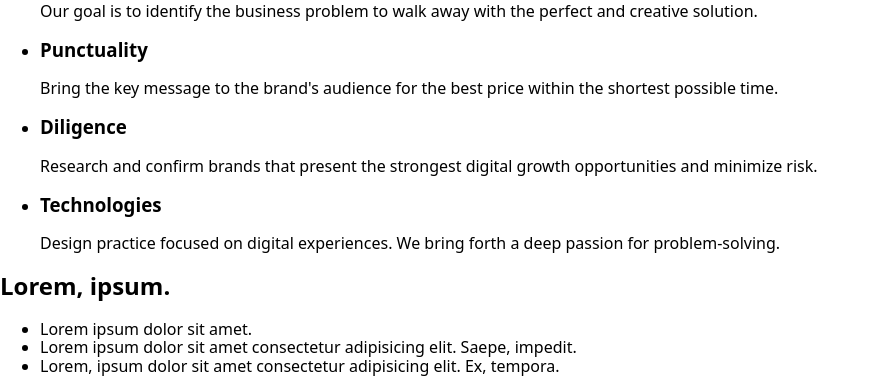
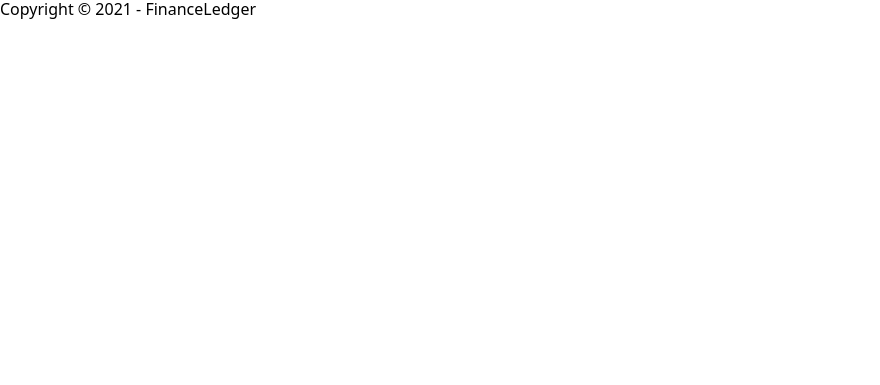
Before and after one commit to YlStar1977/team-work, a plain HTML site: page index.html in a window 1280 px wide. Shown: the part 4634-5019 px from the top of the page, without its empty margins (0-880 px from the left). After the commit the page ends 4668 px from the top, so only its background shows below. Drawn offline with nearby package versions, Linux system fonts and the light colour scheme.

Commit message:
Update index.html

```diff
--- a/index.html
+++ b/index.html
@@ -212,56 +212,6 @@
           </ul>
         </div>
       </section>
-
-      <section class="feature section">
-        <div class="container">
-          <h2 class="feature-title visually-hidden">feature</h2>
-          <ul class="feature-list list">
-            <li class="feature-item">
-              <h3 class="feature-undertitle">Strategy</h3>
-              <p class="feature-desc">
-                Our goal is to identify the business problem to walk away with
-                the perfect and creative solution.
-              </p>
-            </li>
-            <li class="feature-item">
-              <h3 class="feature-undertitle">Punctuality</h3>
-              <p class="feature-desc">
-                Bring the key message to the brand's audience for the best price
-                within the shortest possible time.
-              </p>
-            </li>
-            <li class="feature-item">
-              <h3 class="feature-undertitle">Diligence</h3>
-              <p class="feature-desc">
-                Research and confirm brands that present the strongest digital
-                growth opportunities and minimize risk.
-              </p>
-            </li>
-            <li class="feature-item">
-              <h3 class="feature-undertitle">Technologies</h3>
-              <p class="feature-desc">
-                Design practice focused on digital experiences. We bring forth a
-                deep passion for problem-solving.
-              </p>
-            </li>
-          </ul>
-        </div>
-      </section>
-      <section>
-        <h2>Lorem, ipsum.</h2>
-        <ul>
-          <li>Lorem ipsum dolor sit amet.</li>
-          <li>
-            Lorem ipsum dolor sit amet consectetur adipisicing elit. Saepe,
-            impedit.
-          </li>
-          <li>
-            Lorem, ipsum dolor sit amet consectetur adipisicing elit. Ex,
-            tempora.
-          </li>
-        </ul>
-      </section>
     </main>
 
     <!--========= Footer section / Sergiy  =========-->
```
